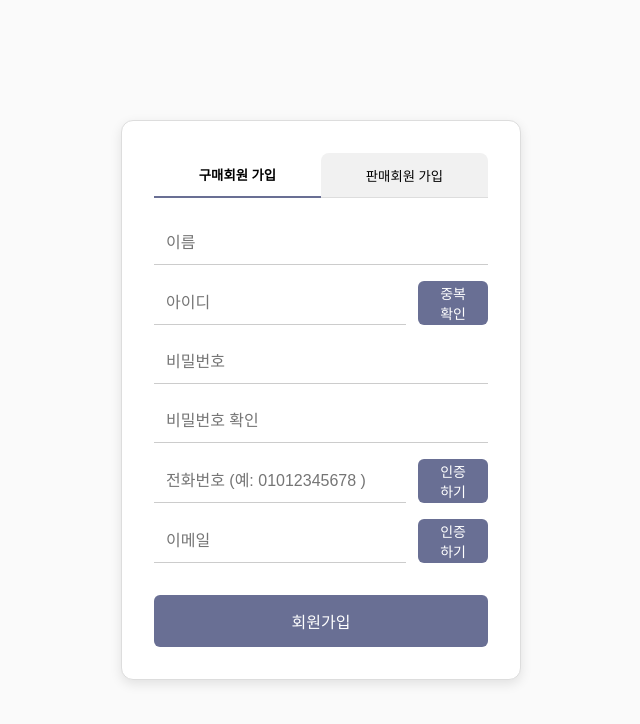
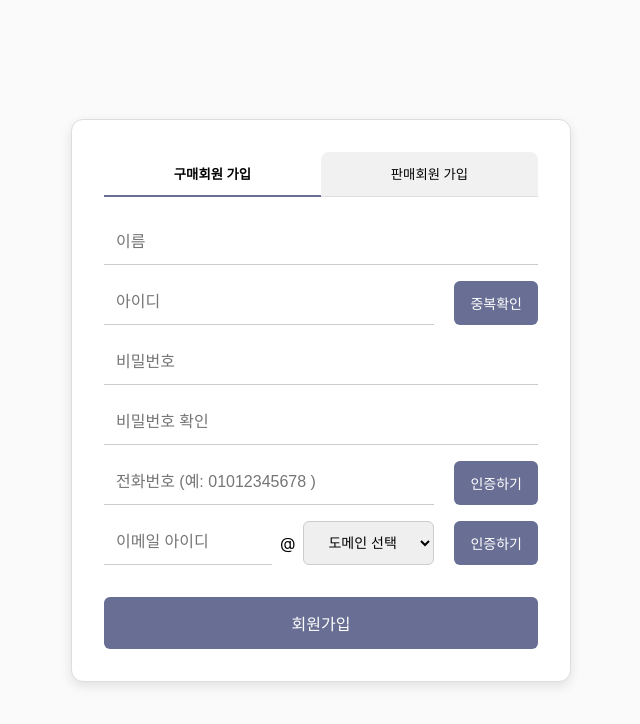
Before and after one commit to redEevee/RESPAWN_Frontend, a React (Create React App) app: page /signup in a window 1280 px wide. Shown: the top 724 px of the page, without its empty margins (319-959 px from the left). Built offline with nearby package versions, Linux system fonts and the light colour scheme; no server answers.

Commit message:
Refactor: 이메일 도메인을 선택하거나 직접 입력할 수 있게 변경

```diff
--- a/src/pages/SignUpPage.jsx
+++ b/src/pages/SignUpPage.jsx
@@ -66,12 +66,21 @@ const SignupPage = () => {
   const [email, setEmail] = useState(initialEmailState);
   const [confirmEmail, setConfirmEmail] = useState(initialConfirmEmailState);
 
+  //이메일 도메인 선택 코드
+  const [emailId, setEmailId] = useState(""); // 사용자 입력
+  const [emailDomain, setEmailDomain] = useState(""); // 선택한 도메인
+
+  //이메일 도메인 직접 입력
+  const [isCustomDomain, setIsCustomDomain] = useState(false);
+  const [customDomain, setCustomDomain] = useState("");
+
   const [showPhoneConfirm, setShowPhoneConfirm] = useState(false);
   const [showEmailConfirm, setShowEmailConfirm] = useState(false);
 
   // 전화번호 인증 타이머 상태
   const [countdown, setCountdown] = useState(0);
   const [timerActive, setTimerActive] = useState(false);
+
   // 이메일 인증 타이머 상태
   const [emailCountdown, setEmailCountdown] = useState(0);
   const [emailTimerActive, setEmailTimerActive] = useState(false);
@@ -105,6 +114,26 @@ const SignupPage = () => {
     }
     return () => clearInterval(emailTimer);
   }, [emailTimerActive, emailCountdown]);
+
+  //이메일 도메인 선택 코드
+  useEffect(() => {
+    let selectedDomain = emailDomain;
+    if (isCustomDomain) selectedDomain = customDomain;
+
+    if (emailId && selectedDomain) {
+      const fullEmail = `${emailId}@${selectedDomain}`;
+      const requiredEmail = /^[^\s@]+@[^\s@]+\.[^\s@]+$/.test(fullEmail);
+      setEmail((prev) => ({
+        ...prev,
+        email: fullEmail,
+        isRequiredEmail: requiredEmail,
+        isEmailAvailable: false,
+        isCheckedEmail: false,
+        isValidEmail: false,
+        error: requiredEmail ? "" : "유효한 이메일을 입력해주세요.",
+      }));
+    }
+  }, [emailId, emailDomain, isCustomDomain, customDomain]);
 
   // 아이디 중복 검사
   const checkId = async () => {
@@ -519,19 +548,53 @@ const SignupPage = () => {
 
           <CheckWrapper>
             <CheckInput
-              name="email"
-              type="email"
-              placeholder="이메일"
-              value={email.email}
-              onChange={onChangeHandler("email")}
+              type="text"
+              placeholder="이메일 아이디"
+              value={emailId}
+              onChange={(e) => setEmailId(e.target.value)}
               required
               disabled={email.isValidEmail}
             />
+            <span>@</span>
+
+            <select
+              value={isCustomDomain ? "custom" : emailDomain}
+              onChange={(e) => {
+                const value = e.target.value;
+                if (value === "custom") {
+                  setIsCustomDomain(true);
+                  setEmailDomain("");
+                  setCustomDomain("");
+                } else {
+                  setIsCustomDomain(false);
+                  setEmailDomain(value);
+                  setCustomDomain(""); // <- 혹시 모를 이전 값 초기화
+                }
+              }}
+              disabled={email.isValidEmail}
+              style={{
+                height: "44px",
+                fontSize: "14px",
+                borderRadius: "6px",
+                padding: "0 20px",
+                border: "1px solid #ccc",
+              }}
+            >
+              <option value="">도메인 선택</option>
+              <option value="gmail.com">gmail.com</option>
+              <option value="naver.com">naver.com</option>
+              <option value="daum.net">daum.net</option>
+              <option value="nate.com">nate.com</option>
+              <option value="kakao.com">kakao.com</option>
+              <option value="custom">직접입력</option>
+            </select>
+
+            {/* 인증 버튼 또는 완료 메시지 */}
             {!email.isValidEmail ? (
               <CheckButton
                 type="button"
                 onClick={verifyEmail}
-                disabled={!email.isRequiredEmail}
+                disabled={!emailId || (!emailDomain && !customDomain)}
               >
                 인증하기
               </CheckButton>
@@ -539,7 +602,19 @@ const SignupPage = () => {
               <SuccessText>이메일 인증 완료</SuccessText>
             )}
           </CheckWrapper>
-          {email.error && <ErrorText>{email.error}</ErrorText>}
+
+          {/* 직접입력란 추가 표시 (선택된 경우만!) */}
+          {isCustomDomain && (
+            <CheckWrapper>
+              <CheckInput
+                type="text"
+                placeholder="직접 도메인 입력 (예: example.com)"
+                value={customDomain}
+                onChange={(e) => setCustomDomain(e.target.value)}
+                disabled={email.isValidEmail}
+              />
+            </CheckWrapper>
+          )}
 
           {showEmailConfirm && (
             <>
@@ -588,7 +663,7 @@ const SignupBox = styled.div`
   padding: 32px;
   border-radius: 12px;
   width: 100%;
-  max-width: 400px;
+  max-width: 500px;
   box-shadow: 0 4px 12px rgba(0, 0, 0, 0.1);
   border: 1px solid #ddd;
 `;
@@ -610,8 +685,29 @@ const Tab = styled.button`
   cursor: pointer;
 `;
 
+// const Input = styled.input`
+//   width: 100%;
+//   padding: 12px;
+//   margin-bottom: 16px;
+//   border: none;
+//   border-bottom: 1px solid #ccc;
+//   font-size: 16px;
+//   background: transparent;
+
+//   &:focus {
+//     outline: none;
+//     border-bottom: 2px solid rgb(105, 111, 148);
+//   }
+// `;
+
 const Input = styled.input`
   width: 100%;
+  min-width: 0;
+  min-height: 44px;
+  box-sizing: border-box;
+  overflow: hidden;
+  text-overflow: ellipsis;
+  white-space: nowrap;
   padding: 12px;
   margin-bottom: 16px;
   border: none;
@@ -625,19 +721,51 @@ const Input = styled.input`
   }
 `;
 
+// const CheckWrapper = styled.div`
+//   width: 100%;
+//   display: flex;
+//   align-items: center;
+//   margin-bottom: 16px;
+// `;
+
+// const CheckInput = styled(Input)`
+//   margin-bottom: 0;
+// `;
+
+// const CheckButton = styled.button`
+//   margin-left: 12px;
+//   height: 44px;
+//   background: rgb(105, 111, 148);
+//   color: white;
+//   padding: 0 16px;
+//   font-size: 14px;
+//   border: none;
+//   border-radius: 6px;
+//   cursor: pointer;
+
+//   &:hover {
+//     background: rgb(85, 90, 130);
+//   }
+// `;
+
 const CheckWrapper = styled.div`
   width: 100%;
   display: flex;
   align-items: center;
   margin-bottom: 16px;
+  min-width: 0;
+  gap: 8px;
 `;
 
 const CheckInput = styled(Input)`
   margin-bottom: 0;
+  flex: 1;
+  min-width: 0;
 `;
 
 const CheckButton = styled.button`
   margin-left: 12px;
+  min-width: 80px;
   height: 44px;
   background: rgb(105, 111, 148);
   color: white;
@@ -646,6 +774,9 @@ const CheckButton = styled.button`
   border: none;
   border-radius: 6px;
   cursor: pointer;
+  white-space: nowrap;
+  overflow: hidden;
+  text-overflow: ellipsis;
 
   &:hover {
     background: rgb(85, 90, 130);
@@ -668,11 +799,34 @@ const JoinButton = styled.button`
   }
 `;
 
+// const ErrorText = styled.p`
+//   color: red;
+//   font-size: 12px;
+//   margin-top: -12px;
+//   margin-bottom: 12px;
+// `;
+
+// const SuccessText = styled.p`
+//   color: green;
+//   font-size: 12px;
+//   margin-top: -12px;
+//   margin-bottom: 12px;
+// `;
+
+// const TimerText = styled.p`
+//   font-size: 12px;
+//   text-align: right;
+//   color: #888;
+//   margin-bottom: 8px;
+// `;
+
 const ErrorText = styled.p`
   color: red;
   font-size: 12px;
   margin-top: -12px;
   margin-bottom: 12px;
+  word-break: keep-all;
+  white-space: pre-line;
 `;
 
 const SuccessText = styled.p`
@@ -680,6 +834,8 @@ const SuccessText = styled.p`
   font-size: 12px;
   margin-top: -12px;
   margin-bottom: 12px;
+  word-break: keep-all;
+  white-space: pre-line;
 `;
 
 const TimerText = styled.p`
@@ -687,4 +843,5 @@ const TimerText = styled.p`
   text-align: right;
   color: #888;
   margin-bottom: 8px;
+  white-space: nowrap;
 `;
```
